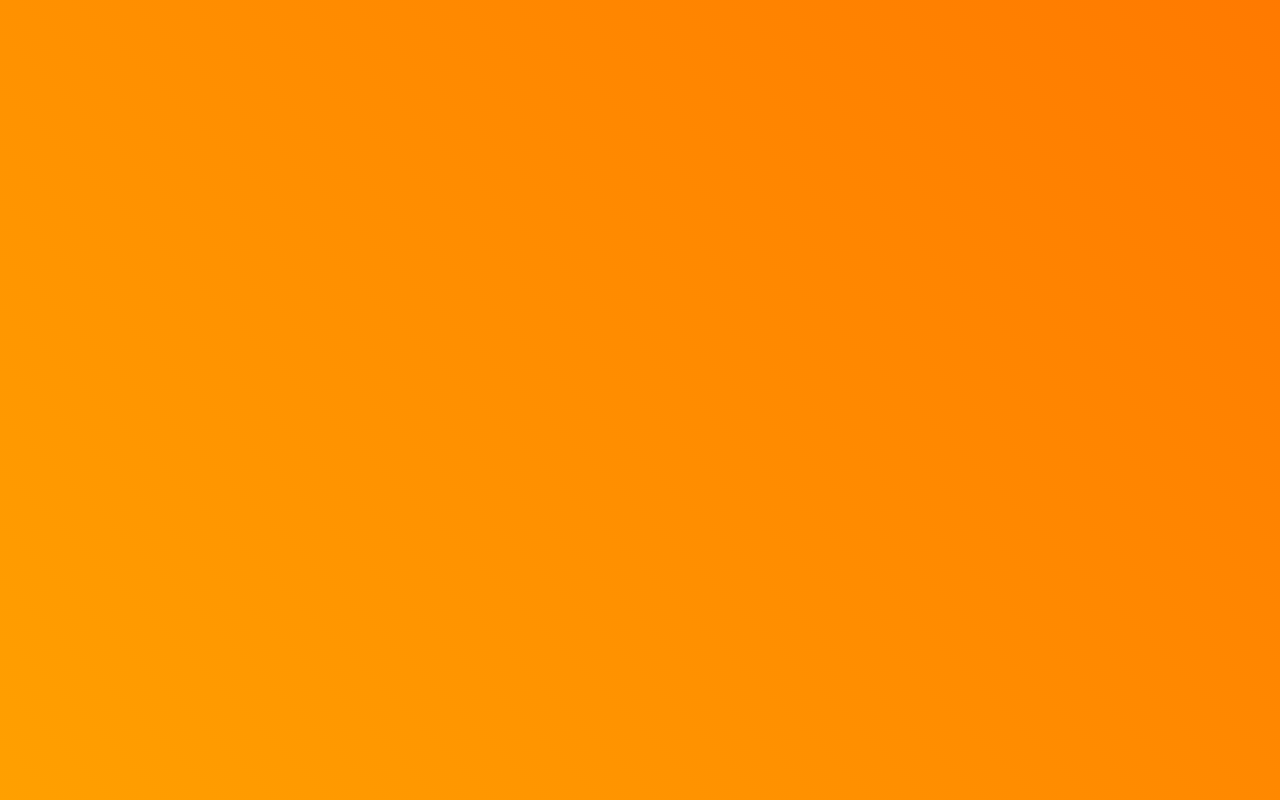
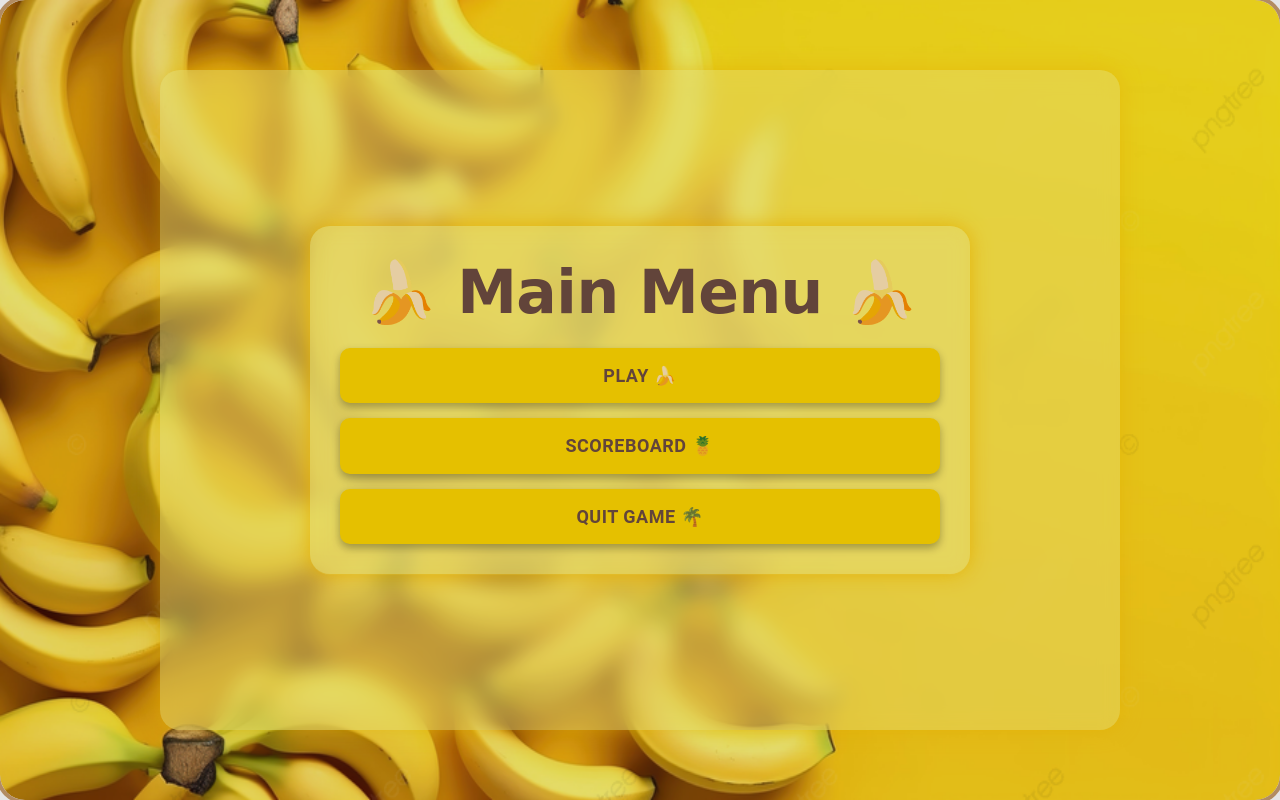
Before and after one commit to fraddya/The-Golden-Banana-client, a React (Create React App) app: page /dashboard in a window 1280 px wide. Built offline with nearby package versions, Linux system fonts and the light colour scheme; the HTML template or start-up script is replaced by a standard one.

Commit message:
imlementong basic of home page

```diff
--- a/src/pages/Dashboard.tsx
+++ b/src/pages/Dashboard.tsx
@@ -1,25 +1,121 @@
 import React from 'react';
-import { Box } from '@mui/material';
+import { Box, Typography, Button } from '@mui/material';
 import { Outlet } from 'react-router-dom';
 
-
 const Dashboard: React.FC = () => {
-
   return (
-    <Box sx={{ display: 'flex', height: '100vh' }}>
+    <Box
+      sx={{
+        display: 'flex',
+        height: '100vh',
+        position: 'relative',
+        justifyContent: 'center',
+        alignItems: 'center',
+        backgroundPosition: 'center',
+        backgroundSize: '100% 100%',
+        backgroundImage: `url(./images/background.png)`,
+        backgroundColor: '#E3F9A6',
+        '::before': {
+          content: '""',
+          position: 'absolute',
+          top: 0,
+          left: 0,
+          width: '100%',
+          height: '100%',
+          backgroundColor: 'rgba(0, 0, 0, 0.1)', // Adjust the opacity for darkness
+          zIndex: 1,
+        },
+        zIndex: 2,
+        outline: '4px solid #C69C6D', // Light brown outline
+        borderRadius: '25px',
+      }}
+    >
       <Box
-        component="main"
         sx={{
-          flexGrow: 1,
-          bgcolor: 'background.default',
-          p: 3,
-          height: 'full-height',
-          background: 'linear-gradient(45deg, #ffcc00, #ff9900, #ff6600, #ff3300)',
-          backgroundSize: '400% 400%',
+          display: 'flex',
+          justifyContent: 'center',
+          alignItems: 'center',
+          textAlign: 'center',
+          backgroundColor: 'rgba(255, 242, 117, 0.5)', // Banana yellow theme
+          padding: '30px',
+          borderRadius: '20px',
+          backdropFilter: 'blur(10px)',
+          boxShadow: '0px 0px 20px rgba(255, 195, 0, 0.6)', // Soft yellow glow
+          width: '900px',
+          height: '600px',
         }}
       >
-        <Outlet />
+        <Box
+          sx={{
+            textAlign: 'center',
+            backgroundColor: 'rgba(255, 242, 117, 0.5)', // Banana yellow theme
+            padding: '30px',
+            borderRadius: '20px',
+            backdropFilter: 'blur(10px)',
+            boxShadow: '0px 0px 20px rgba(255, 195, 0, 0.9)', // Soft yellow glow  0px 0px 20px rgba(255, 195, 0, 0.8)
+            width: '600px',
+            //outline: '5px solid #8D6E63', // Light brown/dark yellow outline for separation
+          }}
+        >
+          <Typography
+            variant="h2"
+            sx={{ color: '#6D4C41', fontWeight: 'bold', marginBottom: '20px', fontFamily: 'Comic Sans MS' }}
+          >
+            🍌 Main Menu 🍌
+          </Typography>
+          <Button
+            sx={{
+              display: 'block',
+              width: '100%',
+              backgroundColor: '#FFD600', // Banana yellow for buttons
+              color: '#6D4C41', // Brown text
+              marginBottom: '15px',
+              padding: '12px 0',
+              borderRadius: '10px',
+              fontSize: '18px',
+              fontWeight: 'bold',
+              '&:hover': { backgroundColor: '#FFEB3B' }, // Lighter yellow on hover
+              boxShadow: '0px 4px 8px rgba(0, 0, 0, 0.3)', // Add some button shadow
+            }}
+          >
+            Play 🍌
+          </Button>
+          <Button
+            sx={{
+              display: 'block',
+              width: '100%',
+              backgroundColor: '#FFD600', // Same banana yellow
+              color: '#6D4C41', // Brown text
+              marginBottom: '15px',
+              padding: '12px 0',
+              borderRadius: '10px',
+              fontSize: '18px',
+              fontWeight: 'bold',
+              '&:hover': { backgroundColor: '#FFEB3B' },
+              boxShadow: '0px 4px 8px rgba(0, 0, 0, 0.3)',
+            }}
+          >
+            Scoreboard  🍍
+          </Button>
+          <Button
+            sx={{
+              display: 'block',
+              width: '100%',
+              backgroundColor: '#FFD600',
+              color: '#6D4C41',
+              padding: '12px 0',
+              borderRadius: '10px',
+              fontSize: '18px',
+              fontWeight: 'bold',
+              '&:hover': { backgroundColor: '#FFEB3B' },
+              boxShadow: '0px 4px 8px rgba(0, 0, 0, 0.3)',
+            }}
+          >
+            Quit Game 🌴
+          </Button>
+        </Box>
       </Box>
+      <Outlet />
     </Box>
   );
 };
--- a/src/pages/LoginPage.tsx
+++ b/src/pages/LoginPage.tsx
@@ -92,7 +92,7 @@
             border: '1px solid rgba(255, 255, 255, 0.3)',
           }}
         >
-          <Typography variant="h3" gutterBottom align="center" sx={{ marginBottom: '10px', color: '#000', fontWeight: 'bold' }}>
+          <Typography variant="h3" gutterBottom align="center" sx={{ marginBottom: '10px', color: '#6D4C41', fontWeight: 'bold' }}>
             Login
           </Typography>
           <Box display="flex" justifyContent="center" mb={3}>
@@ -148,7 +148,7 @@
               color="primary"
               fullWidth
               disabled={loading}
-              sx={{ padding: '10px 0', backgroundColor: '#000' }}
+              sx={{ padding: '10px 0', backgroundColor: '#6D4C41' }}
             >
               {loading ? 'Logging in...' : 'Login'}
             </Button>
```
Also changed, not shown: src/services/levelService.tsx (added, +96 -0 lines), public/images/main_menu_background.png (added).
